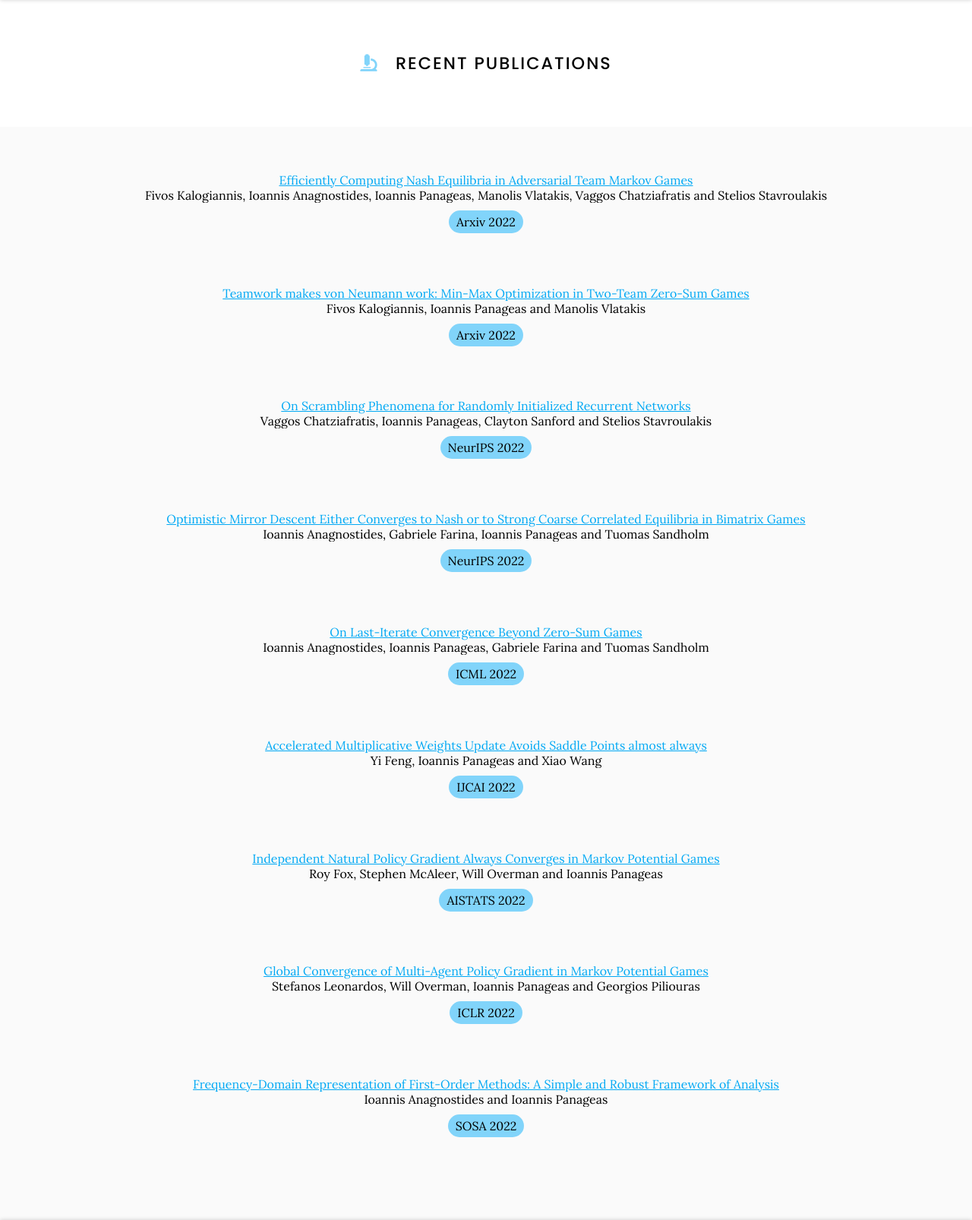
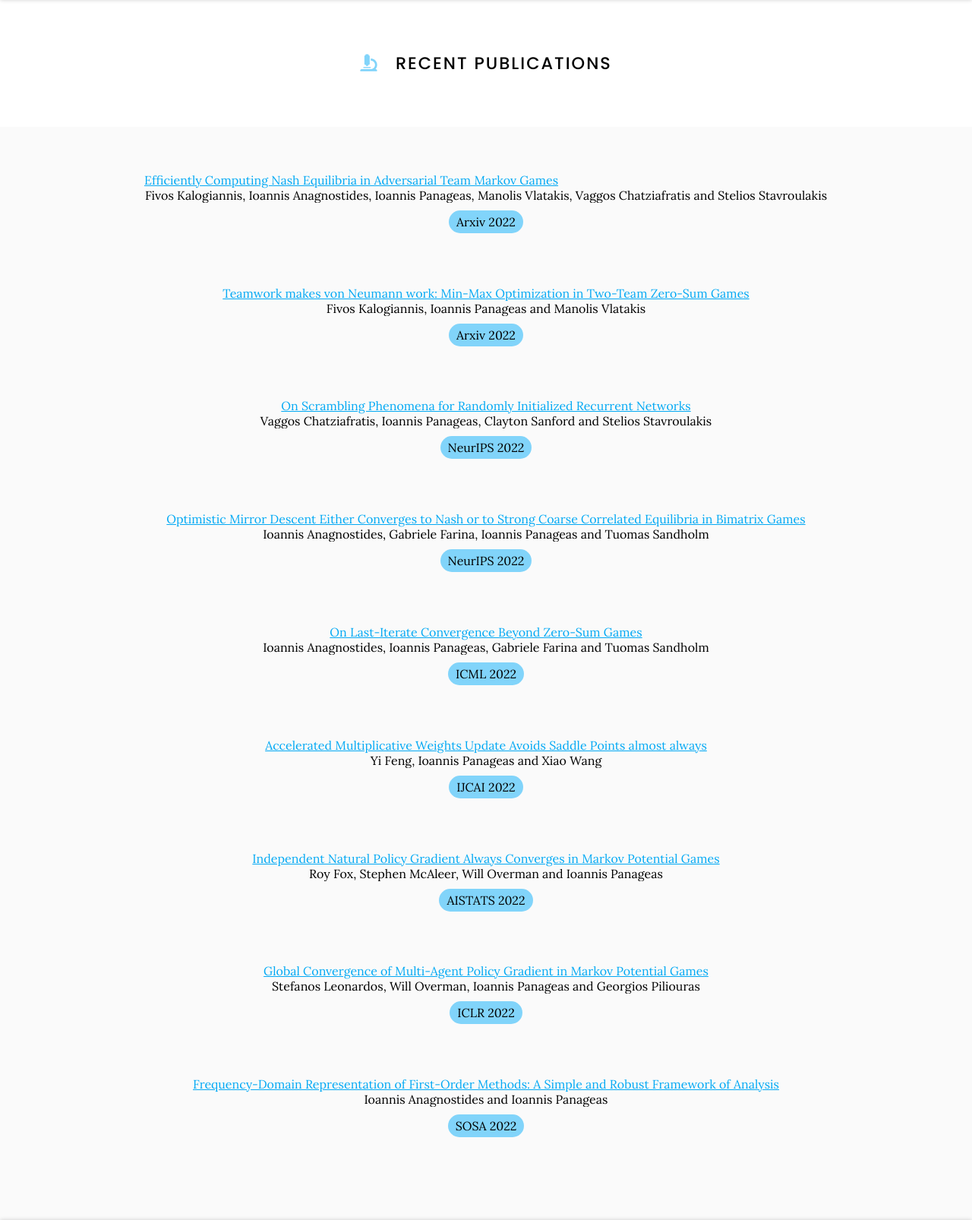
Before and after one commit to goallabuci/goallabuci.github.io, a Jekyll site: the page built from research/index.md, in a window 1280 px wide. Shown: the part 110-1716 px from the top of the page at 76% size. Built offline with Jekyll 4.4.1, drawn with Linux system fonts in a browser that asks for light colours; grey boxes are pictures that could not be loaded.

Commit message:
Update index.md

```diff
--- a/research/index.md
+++ b/research/index.md
@@ -9,7 +9,7 @@ nav:
 
 
 {% include section.html %}
-<div class="citation_title">
+<div class="citation_title" align="left">
       <a href="https://arxiv.org/abs/2208.02204">
         Efficiently Computing Nash Equilibria in Adversarial Team Markov Games
       </a>
```
